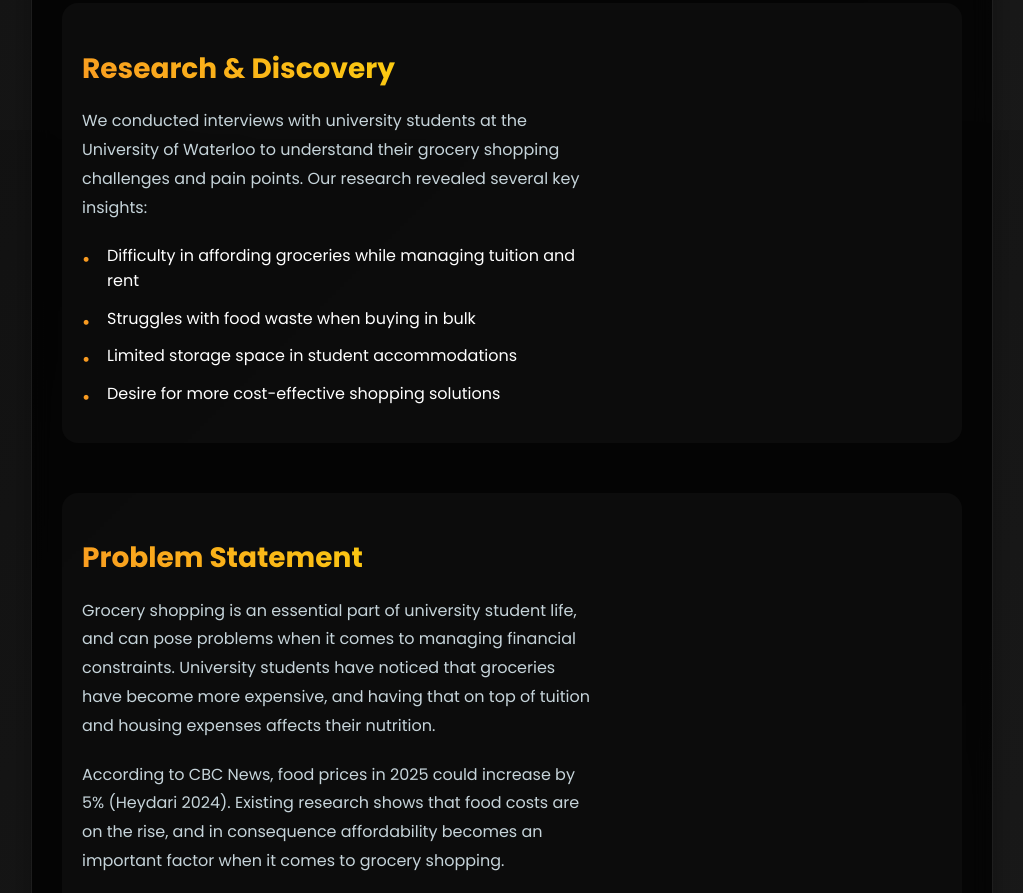
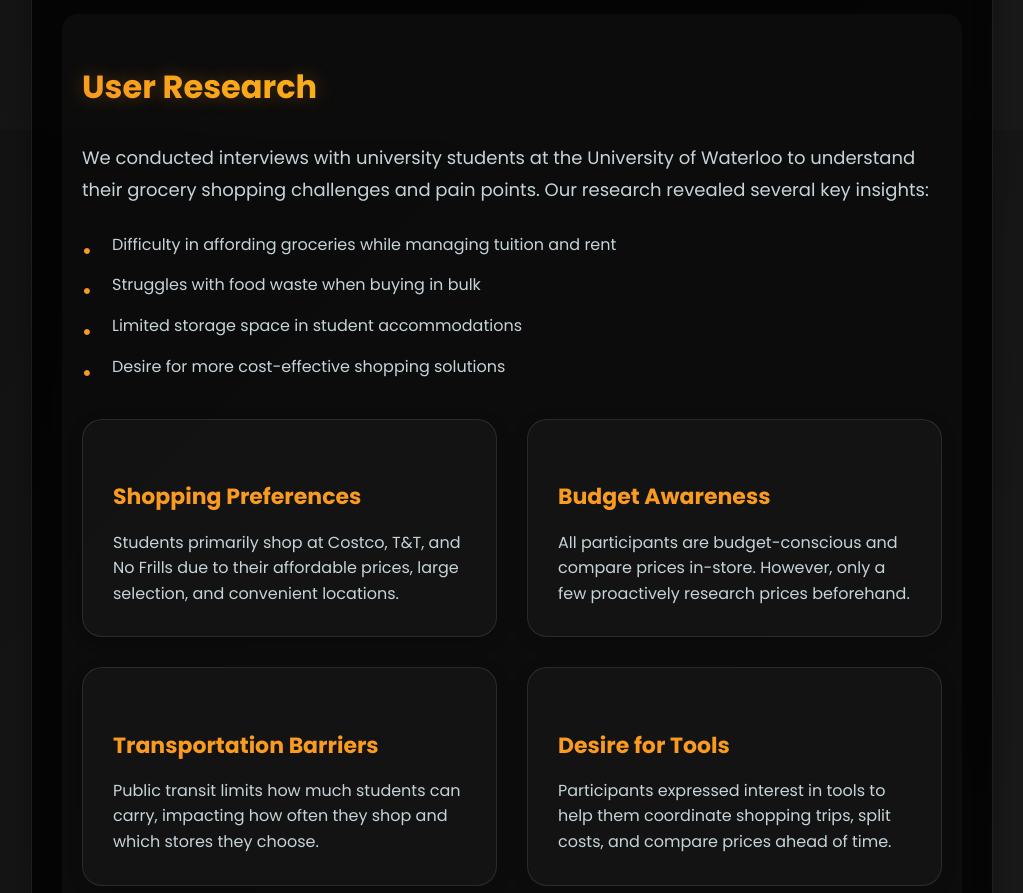
Before and after one commit to CherryLeChicken/portfolio, a plain HTML site: page bananasplit.html in a window 1280 px wide. Shown: the part 670-1563 px from the top of the page, without its empty margins (128-1151 px from the left). Drawn offline with Linux system fonts and the light colour scheme.

Commit message:
some changes to content

```diff
--- a/assets/bananasplit.css
+++ b/assets/bananasplit.css
@@ -61,6 +61,8 @@ p {
     border-radius: 16px;
     background: rgba(255, 255, 255, 0.03);
     transition: all 0.3s ease;
+    width: 100%;
+    box-sizing: border-box;
 }
 
 .project:hover {
@@ -82,7 +84,105 @@ p {
 }
 
 .project-text {
-    width: 60%;
+    width: 100%;
+    box-sizing: border-box;
+}
+
+.project-text h2 {
+    font-size: 32px;
+    margin-bottom: 30px;
+    background: linear-gradient(45deg, #f99b21, #fde907);
+    -webkit-background-clip: text;
+    -webkit-text-fill-color: transparent;
+    text-shadow: 0 0 20px rgba(249, 155, 33, 0.3);
+}
+
+.project-text p {
+    font-size: 18px;
+    line-height: 1.8;
+    margin-bottom: 25px;
+    color: #c6d4da;
+}
+
+.project-text ul {
+    margin: 25px 0;
+    padding-left: 0;
+    list-style: none;
+}
+
+.project-text ul li {
+    margin-bottom: 15px;
+    padding-left: 30px;
+    position: relative;
+    color: #c6d4da;
+    font-size: 16px;
+    line-height: 1.6;
+}
+
+.project-text ul li::before {
+    content: '•';
+    color: #f99b21;
+    position: absolute;
+    left: 0;
+    font-size: 24px;
+    line-height: 1.6;
+}
+
+.key-findings {
+    display: grid;
+    grid-template-columns: repeat(2, 1fr);
+    gap: 30px;
+    margin: 40px 0;
+    width: 100%;
+    padding: 0;
+    box-sizing: border-box;
+}
+
+.finding {
+    background: rgba(255, 255, 255, 0.03);
+    padding: 30px;
+    border-radius: 20px;
+    border: 1px solid rgba(255, 255, 255, 0.1);
+    transition: all 0.3s ease;
+    box-shadow: 0 4px 15px rgba(0, 0, 0, 0.2);
+    height: auto;
+    min-height: 200px;
+    display: flex;
+    flex-direction: column;
+    width: 100%;
+    box-sizing: border-box;
+}
+
+.finding:hover {
+    transform: translateY(-5px);
+    background: rgba(255, 255, 255, 0.05);
+    border-color: rgba(255, 255, 255, 0.2);
+    box-shadow: 0 8px 25px rgba(249, 155, 33, 0.2);
+}
+
+.finding h4 {
+    color: #f99b21;
+    margin-bottom: 15px;
+    font-size: 22px;
+}
+
+.finding p {
+    margin: 0;
+    color: #c6d4da;
+    line-height: 1.6;
+    font-size: 16px;
+}
+
+@media (max-width: 768px) {
+    .key-findings {
+        grid-template-columns: 1fr;
+        gap: 20px;
+    }
+
+    .finding {
+        padding: 20px;
+        min-height: auto;
+    }
 }
 
 ul {
--- a/bananasplit.html
+++ b/bananasplit.html
@@ -55,7 +55,7 @@
 
         <div class="project">
             <div class="project-text">
-                <h2>Research & Discovery</h2>
+                <h2>User Research</h2>
                 <p>We conducted interviews with university students at the University of Waterloo to understand their grocery shopping challenges and pain points. Our research revealed several key insights:</p>
                 <ul>
                     <li>Difficulty in affording groceries while managing tuition and rent</li>
@@ -63,6 +63,27 @@
                     <li>Limited storage space in student accommodations</li>
                     <li>Desire for more cost-effective shopping solutions</li>
                 </ul>
+                <div class="key-findings">
+                    <div class="finding">
+                        <h4>Shopping Preferences</h4>
+                        <p>Students primarily shop at Costco, T&T, and No Frills due to their affordable prices, large selection, and convenient locations.</p>
+                    </div>
+
+                    <div class="finding">
+                        <h4>Budget Awareness</h4>
+                        <p>All participants are budget-conscious and compare prices in-store. However, only a few proactively research prices beforehand.</p>
+                    </div>
+
+                    <div class="finding">
+                        <h4>Transportation Barriers</h4>
+                        <p>Public transit limits how much students can carry, impacting how often they shop and which stores they choose.</p>
+                    </div>
+
+                    <div class="finding">
+                        <h4>Desire for Tools</h4>
+                        <p>Participants expressed interest in tools to help them coordinate shopping trips, split costs, and compare prices ahead of time.</p>
+                    </div>
+                </div>
             </div>
         </div>
 
```
Also changed, not shown: rogers.html (+0 -1 lines).
